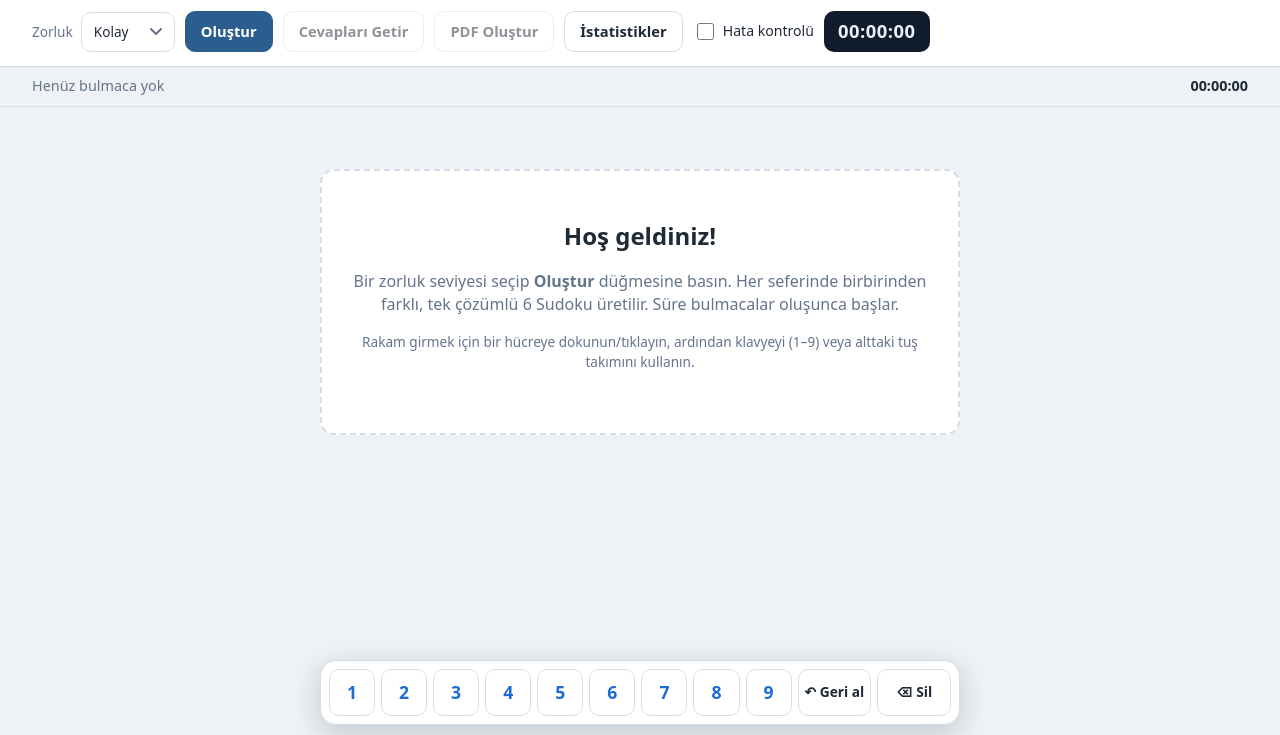
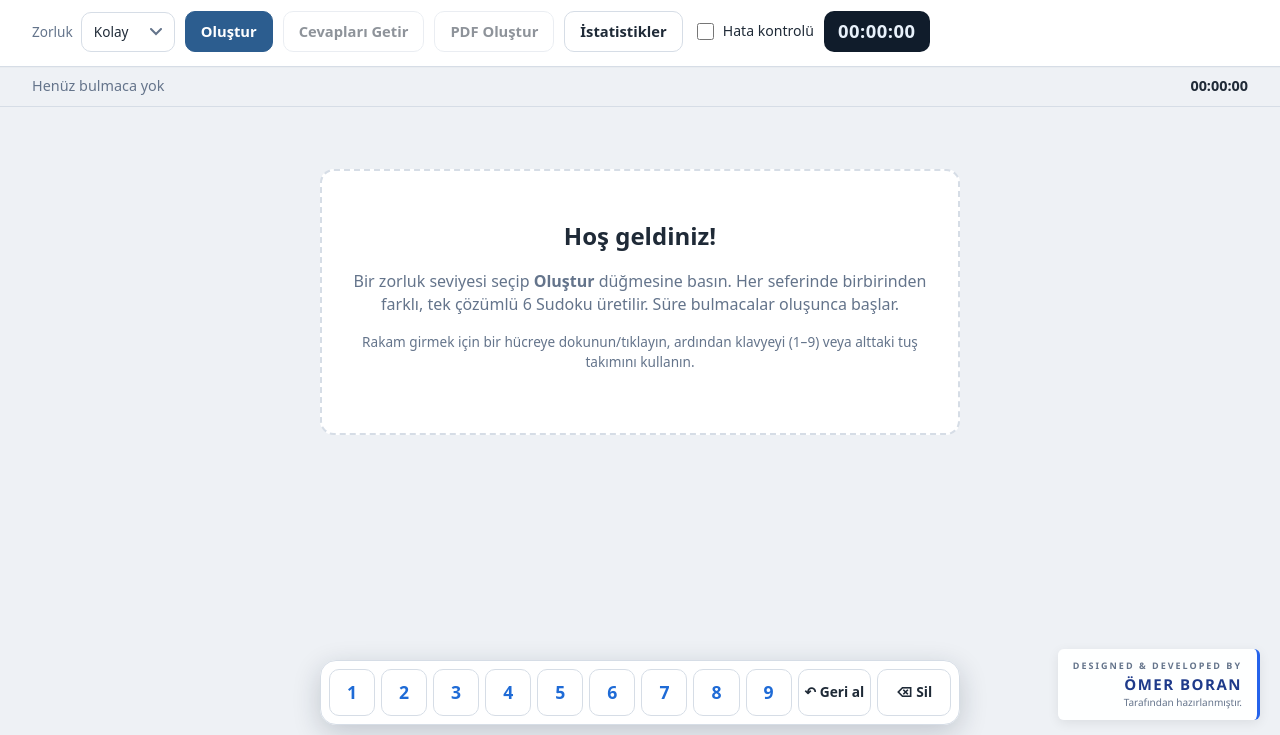
Before and after one commit to boranofficialtr/sudoku, a plain HTML site: page index.html in a window 1280 px wide. Shown: the part 65-800 px from the top of the page. Drawn offline with Linux system fonts and the light colour scheme.

Commit message:
Update index.html

```diff
--- a/index.html
+++ b/index.html
@@ -1520,5 +1520,59 @@ function init() {
 
 if (typeof document !== 'undefined' && document.getElementById('boards')) init();
 </script>
+ <!-- Hazırlayan Bilgisi -->
+<div class="creator-signature">
+    <span class="creator-line"></span>
+    <span class="creator-label">DESIGNED & DEVELOPED BY</span>
+    <strong>ÖMER BORAN</strong>
+    <span class="creator-subtitle">Tarafından hazırlanmıştır.</span>
+</div>
+
+<style>
+.creator-signature {
+    position: fixed;
+    bottom: 15px;
+    right: 20px;
+    z-index: 9999;
+    display: flex;
+    flex-direction: column;
+    align-items: flex-end;
+    font-family: 'Segoe UI', Arial, sans-serif;
+    padding: 10px 15px;
+    background: rgba(255, 255, 255, 0.94);
+    border-right: 3px solid #2563eb;
+    border-radius: 6px;
+    box-shadow: 0 3px 12px rgba(0,0,0,0.08);
+    line-height: 1.5;
+}
+
+.creator-label {
+    font-size: 9px;
+    letter-spacing: 2px;
+    color: #64748b;
+    font-weight: 600;
+}
+
+.creator-signature strong {
+    font-size: 15px;
+    letter-spacing: 1.5px;
+    color: #1e3a8a;
+    font-weight: 800;
+}
+
+.creator-subtitle {
+    font-size: 10px;
+    color: #64748b;
+}
+
+@media print {
+    .creator-signature {
+        position: fixed;
+        bottom: 8mm;
+        right: 8mm;
+        box-shadow: none;
+    }
+}
+</style>
 </body>
 </html>
```
